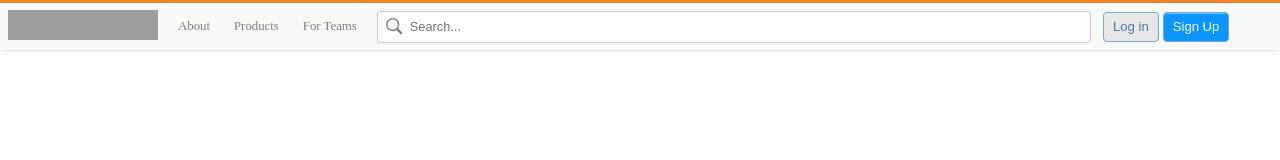
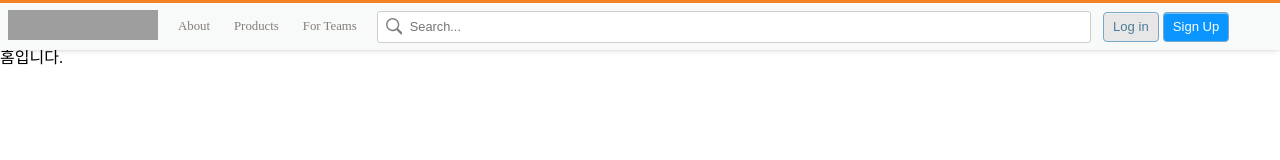
Before and after one commit to codestates-seb/seb43_pre_007, a Next.js app in the folder frontend/: page / in a window 1280 px wide. Shown: the top 160 px of the page. Built offline with nearby package versions, Linux system fonts and the light colour scheme; grey boxes are pictures that could not be loaded.

Commit message:
feat : header 모든 페이지 상위 노출

```diff
--- a/frontend/pages/_app.tsx
+++ b/frontend/pages/_app.tsx
@@ -1,6 +1,7 @@
 import type { AppProps } from 'next/app';
 import { RecoilRoot } from 'recoil';
 import '../styles/App.css';
+import Header from '@/components/header/Header';
 
 if (process.env.NODE_ENV === 'development') {
   require('../__mocks__');
@@ -9,6 +10,7 @@ if (process.env.NODE_ENV === 'development') {
 const App = ({ Component, pageProps }: AppProps) => {
   return (
     <RecoilRoot>
+      <Header />
       <Component {...pageProps} />
     </RecoilRoot>
   );
--- a/frontend/pages/index.tsx
+++ b/frontend/pages/index.tsx
@@ -1,5 +1,5 @@
-import Header from '@/components/header/Header';
 import Head from 'next/head';
+import styled from 'styled-components';
 //경로 https://stackoverflow.com/
 const Home = () => {
   return (
@@ -7,9 +7,13 @@ const Home = () => {
       <Head>
         <title>Stack Overflow</title>
       </Head>
-      <Header />
+      <HomeContainer>홈입니다.</HomeContainer>
     </>
   );
 };
 
 export default Home;
+
+const HomeContainer = styled.div`
+  padding-top: 50px;
+`;
```
